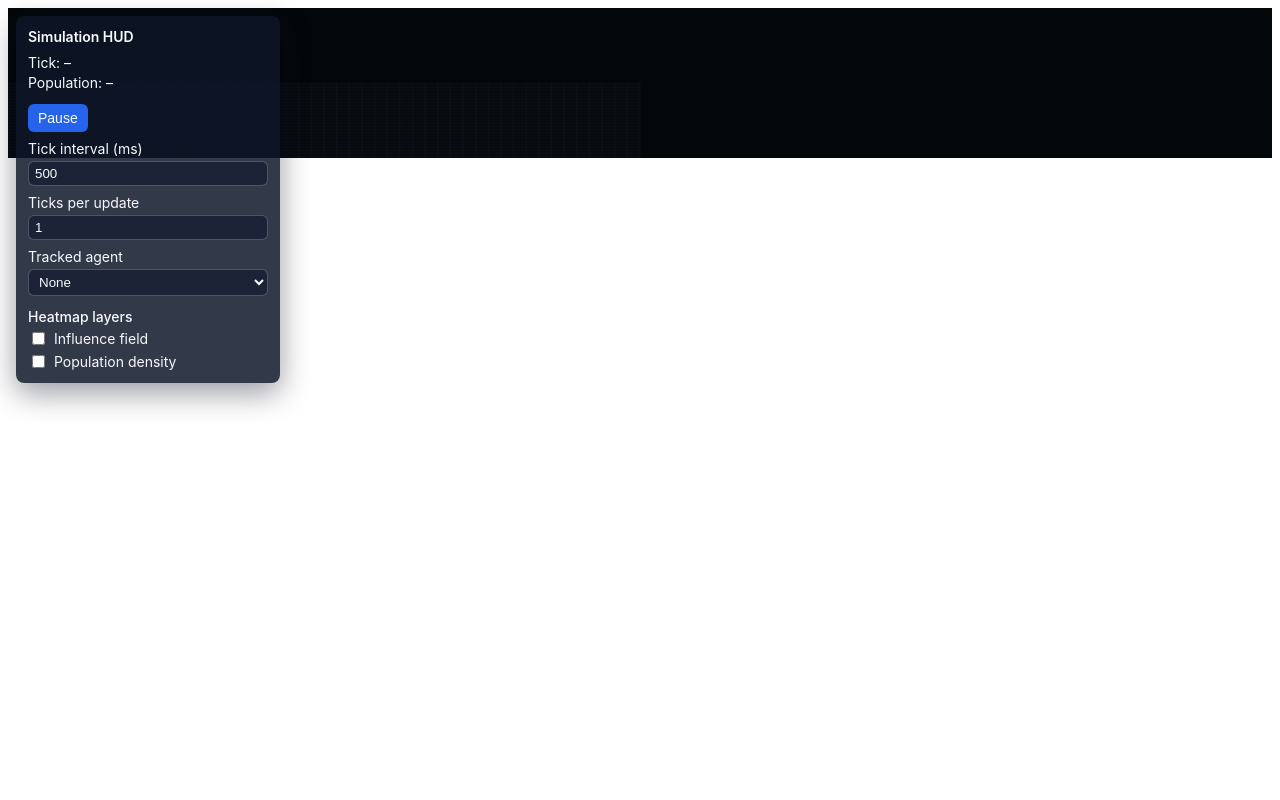
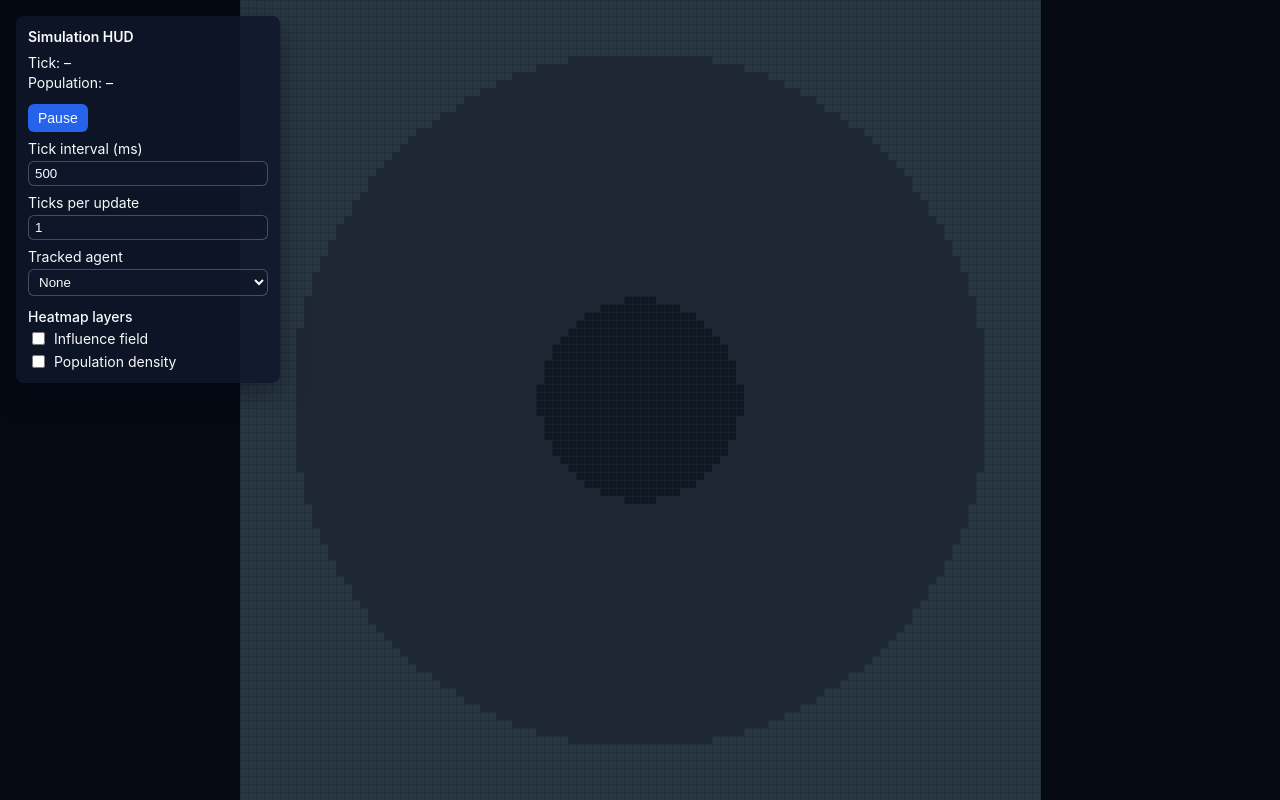
Before and after one commit to LericDax/Ethnosim, a website built with Vite: page node/index.html in a window 1280 px wide. Built offline with nearby package versions, Linux system fonts and the light colour scheme.

Commit message:
Replace 3D map scene with canvas MapView

```diff
--- a/node/src/main.js
+++ b/node/src/main.ts
@@ -1,4 +1,4 @@
-import { MapScene } from './scene/MapScene.js';
+import { MapView } from './scene/MapView.ts';
 import { HUD } from './ui/HUD.js';
 
 const container = document.getElementById('app');
@@ -6,34 +6,34 @@ if (!container) {
   throw new Error('Expected #app container element to exist.');
 }
 
-const scene = new MapScene({ container });
-scene.resizeToDisplay();
+const mapView = new MapView({ container });
 
 const worker = new Worker(new URL('./sim/sim.worker.ts', import.meta.url), {
   type: 'module',
 });
 
-const hud = new HUD({ scene, worker });
+const hud = new HUD({ scene: mapView, worker });
+
+let latestSnapshot = null;
 
 worker.addEventListener('message', (event) => {
   const message = event.data;
   if (!message) return;
   if (message.type === 'SNAPSHOT' || message?.snapshot?.type === 'SNAPSHOT') {
     const snapshot = message.snapshot ?? message;
-    scene.updateFromSnapshot(snapshot);
+    latestSnapshot = snapshot;
+    mapView.updateFromSnapshot(snapshot);
     hud.updateFromSnapshot(snapshot);
   }
 });
 
 worker.postMessage({ type: 'INIT', ticksPerUpdate: 1, intervalMs: 500 });
 
-function loop() {
-  requestAnimationFrame(loop);
-  scene.render();
+function handleResize() {
+  mapView.resizeToDisplay();
+  if (latestSnapshot) {
+    mapView.updateFromSnapshot(latestSnapshot);
+  }
 }
 
-loop();
-
-window.addEventListener('resize', () => {
-  scene.resizeToDisplay();
-});
+window.addEventListener('resize', handleResize);
--- /dev/null
+++ b/node/src/scene/MapView.ts
@@ -0,0 +1,437 @@
+const TERRAIN_COLORS: Record<string, string> = {
+  town: '#111821',
+  plains: '#1f2733',
+  plain: '#1f2733',
+  forest: '#283840',
+};
+
+const TERRAIN_ZONES: Array<{ type: keyof typeof TERRAIN_COLORS; radius: number }> = [
+  { type: 'town', radius: 0.18 },
+  { type: 'plains', radius: 0.62 },
+  { type: 'forest', radius: 1.0 },
+];
+
+const DEFAULT_WORLD_SIZE = 100;
+const MIN_TILE_SIZE = 4;
+const MAX_TILE_SIZE = 10;
+const BACKGROUND_COLOR = '#050a12';
+const GRID_COLOR = 'rgba(30, 41, 59, 0.45)';
+
+export type HeatmapLayer = 'influence' | 'density';
+
+export interface SnapshotWorld {
+  width?: number;
+  height?: number;
+  w?: number;
+  h?: number;
+}
+
+export interface Snapshot {
+  type?: string;
+  world?: SnapshotWorld;
+  stats?: Record<string, number>;
+}
+
+export interface MapViewOptions {
+  container: HTMLElement;
+}
+
+interface HeatmapVisibility {
+  influence: boolean;
+  density: boolean;
+}
+
+interface HeatmapAggregates {
+  authority?: number;
+  moodIntensities?: {
+    trust?: number;
+    fear?: number;
+    loyalty?: number;
+    resentment?: number;
+  };
+  density?: {
+    normalized?: number;
+    total?: number;
+  };
+}
+
+/**
+ * MapView renders the world terrain using a pixel-art inspired 2D canvas.
+ * It replaces the old Three.js renderer with a lightweight, raster approach
+ * that honours viewport resizing and snapshot-driven updates.
+ */
+export class MapView {
+  private readonly container: HTMLElement;
+
+  private readonly canvas: HTMLCanvasElement;
+
+  private readonly ctx: CanvasRenderingContext2D;
+
+  private worldWidth = DEFAULT_WORLD_SIZE;
+
+  private worldHeight = DEFAULT_WORLD_SIZE;
+
+  private tileSize = 8;
+
+  private offsetX = 0;
+
+  private offsetY = 0;
+
+  private devicePixelRatio = window.devicePixelRatio || 1;
+
+  private latestSnapshot: Snapshot | null = null;
+
+  private needsRedraw = true;
+
+  private rafHandle: number | null = null;
+
+  private terrainTiles: Array<keyof typeof TERRAIN_COLORS> = [];
+
+  private gridVisible = true;
+
+  private readonly heatmapVisibility: HeatmapVisibility = {
+    influence: false,
+    density: false,
+  };
+
+  private heatmapAggregates: HeatmapAggregates | null = null;
+
+  public selectedAgentId: string | null = null;
+
+  constructor({ container }: MapViewOptions) {
+    if (!container) {
+      throw new Error('MapView requires a host container element.');
+    }
+
+    this.container = container;
+    this.container.innerHTML = '';
+    Object.assign(this.container.style, {
+      position: 'fixed',
+      inset: '0',
+      overflow: 'hidden',
+      background: BACKGROUND_COLOR,
+    });
+
+    this.canvas = document.createElement('canvas');
+    this.canvas.className = 'map-canvas';
+    Object.assign(this.canvas.style, {
+      width: '100%',
+      height: '100%',
+      display: 'block',
+      imageRendering: 'pixelated',
+    });
+
+    const context = this.canvas.getContext('2d');
+    if (!context) {
+      throw new Error('Failed to acquire 2D rendering context for MapView.');
+    }
+
+    this.ctx = context;
+    this.container.appendChild(this.canvas);
+
+    this.generateTerrain();
+    this.resizeToDisplay();
+  }
+
+  /** Resize the canvas to match the viewport and schedule a redraw. */
+  resizeToDisplay() {
+    const width = this.container.clientWidth || window.innerWidth || this.worldWidth;
+    const height = this.container.clientHeight || window.innerHeight || this.worldHeight;
+
+    this.devicePixelRatio = window.devicePixelRatio || 1;
+    const displayWidth = Math.max(1, Math.floor(width));
+    const displayHeight = Math.max(1, Math.floor(height));
+
+    if (this.canvas.width !== displayWidth * this.devicePixelRatio || this.canvas.height !== displayHeight * this.devicePixelRatio) {
+      this.canvas.width = displayWidth * this.devicePixelRatio;
+      this.canvas.height = displayHeight * this.devicePixelRatio;
+    }
+
+    this.ctx.setTransform(this.devicePixelRatio, 0, 0, this.devicePixelRatio, 0, 0);
+
+    const maxTileWidth = displayWidth / this.worldWidth;
+    const maxTileHeight = displayHeight / this.worldHeight;
+    const computedTileSize = Math.floor(Math.min(maxTileWidth, maxTileHeight));
+    const safeTileSize = Math.max(
+      MIN_TILE_SIZE,
+      Math.min(MAX_TILE_SIZE, computedTileSize || this.tileSize || 8),
+    );
+
+    this.tileSize = safeTileSize;
+    const mapPixelWidth = this.worldWidth * this.tileSize;
+    const mapPixelHeight = this.worldHeight * this.tileSize;
+
+    this.offsetX = Math.floor((displayWidth - mapPixelWidth) / 2);
+    this.offsetY = Math.floor((displayHeight - mapPixelHeight) / 2);
+
+    this.needsRedraw = true;
+    this.requestDraw();
+  }
+
+  /** Persist the latest snapshot and redraw if necessary. */
+  updateFromSnapshot(snapshot: Snapshot | null | undefined) {
+    if (!snapshot || snapshot.type !== 'SNAPSHOT') {
+      return;
+    }
+
+    this.latestSnapshot = snapshot;
+
+    const worldWidth = this.extractDimension(snapshot.world?.width, snapshot.world?.w);
+    const worldHeight = this.extractDimension(snapshot.world?.height, snapshot.world?.h);
+
+    let worldChanged = false;
+    if (worldWidth && worldWidth !== this.worldWidth) {
+      this.worldWidth = worldWidth;
+      worldChanged = true;
+    }
+    if (worldHeight && worldHeight !== this.worldHeight) {
+      this.worldHeight = worldHeight;
+      worldChanged = true;
+    }
+
+    if (worldChanged) {
+      this.generateTerrain();
+      this.resizeToDisplay();
+    } else {
+      this.needsRedraw = true;
+      this.requestDraw();
+    }
+
+    this.updateHeatmapAggregates(snapshot);
+  }
+
+  /** Enable or disable the pixel grid overlay. */
+  setGridVisible(visible: boolean) {
+    const next = Boolean(visible);
+    if (this.gridVisible === next) return;
+    this.gridVisible = next;
+    this.needsRedraw = true;
+    this.requestDraw();
+  }
+
+  /** Query whether the pixel grid is currently drawn. */
+  isGridVisible() {
+    return this.gridVisible;
+  }
+
+  /** Forward compatibility with HUD agent selection controls. */
+  setSelectedAgent(agentId: string | null) {
+    this.selectedAgentId = agentId ?? null;
+  }
+
+  /** Update aggregated heatmap stats and schedule redraw. */
+  setHeatmapAggregates(stats: HeatmapAggregates | null | undefined) {
+    this.heatmapAggregates = stats ?? null;
+    this.needsRedraw = true;
+    this.requestDraw();
+  }
+
+  /** Hook for HUD toggles controlling overlay visibility. */
+  setHeatmapLayerEnabled(layer: HeatmapLayer, enabled: boolean) {
+    if (!(layer in this.heatmapVisibility)) return;
+    const next = Boolean(enabled);
+    if (this.heatmapVisibility[layer] === next) return;
+    this.heatmapVisibility[layer] = next;
+    this.needsRedraw = true;
+    this.requestDraw();
+  }
+
+  isHeatmapLayerEnabled(layer: HeatmapLayer) {
+    return this.heatmapVisibility[layer] ?? false;
+  }
+
+  private extractDimension(primary?: number, fallback?: number) {
+    const value = typeof primary === 'number' ? primary : typeof fallback === 'number' ? fallback : null;
+    if (value == null || !Number.isFinite(value)) {
+      return null;
+    }
+    const rounded = Math.max(1, Math.floor(value));
+    return rounded;
+  }
+
+  private requestDraw() {
+    if (!this.needsRedraw) return;
+    if (this.rafHandle != null) return;
+    this.rafHandle = requestAnimationFrame(() => {
+      this.rafHandle = null;
+      if (!this.needsRedraw) return;
+      this.draw();
+      this.needsRedraw = false;
+    });
+  }
+
+  private draw() {
+    const width = this.canvas.width / this.devicePixelRatio;
+    const height = this.canvas.height / this.devicePixelRatio;
+
+    this.ctx.save();
+    this.ctx.setTransform(this.devicePixelRatio, 0, 0, this.devicePixelRatio, 0, 0);
+    this.ctx.clearRect(0, 0, width, height);
+    this.ctx.fillStyle = BACKGROUND_COLOR;
+    this.ctx.fillRect(0, 0, width, height);
+
+    this.drawTerrain();
+    this.drawHeatmapOverlays();
+    if (this.gridVisible) {
+      this.drawGridLines();
+    }
+    this.ctx.restore();
+  }
+
+  private drawTerrain() {
+    const ctx = this.ctx;
+    const mapWidth = this.worldWidth;
+    const mapHeight = this.worldHeight;
+    const tileSize = this.tileSize;
+
+    for (let y = 0; y < mapHeight; y += 1) {
+      for (let x = 0; x < mapWidth; x += 1) {
+        const index = y * mapWidth + x;
+        const terrain = this.terrainTiles[index] ?? 'forest';
+        const color = TERRAIN_COLORS[terrain] ?? TERRAIN_COLORS.forest;
+        ctx.fillStyle = color;
+        const px = this.offsetX + x * tileSize;
+        const py = this.offsetY + y * tileSize;
+        ctx.fillRect(px, py, tileSize + 1, tileSize + 1);
+      }
+    }
+  }
+
+  private drawGridLines() {
+    const ctx = this.ctx;
+    ctx.strokeStyle = GRID_COLOR;
+    ctx.lineWidth = 1;
+    ctx.beginPath();
+
+    const mapWidth = this.worldWidth;
+    const mapHeight = this.worldHeight;
+    const tileSize = this.tileSize;
+    const right = this.offsetX + mapWidth * tileSize;
+    const bottom = this.offsetY + mapHeight * tileSize;
+
+    for (let x = 0; x <= mapWidth; x += 1) {
+      const px = this.offsetX + x * tileSize + 0.5;
+      ctx.moveTo(px, this.offsetY);
+      ctx.lineTo(px, bottom);
+    }
+
+    for (let y = 0; y <= mapHeight; y += 1) {
+      const py = this.offsetY + y * tileSize + 0.5;
+      ctx.moveTo(this.offsetX, py);
+      ctx.lineTo(right, py);
+    }
+
+    ctx.stroke();
+  }
+
+  private drawHeatmapOverlays() {
+    if (!this.heatmapAggregates) return;
+
+    if (this.heatmapVisibility.influence) {
+      const authority = this.clamp01(this.heatmapAggregates.authority ?? 0);
+      const mood = this.heatmapAggregates.moodIntensities ?? {};
+      const trust = this.clamp01(mood.trust ?? 0);
+      const fear = this.clamp01(mood.fear ?? 0);
+      const loyalty = this.clamp01(mood.loyalty ?? 0);
+      const resentment = this.clamp01(mood.resentment ?? 0);
+      const intensity = Math.max(authority, trust, fear, loyalty, resentment);
+      if (intensity > 0) {
+        const overlayAlpha = 0.2 + intensity * 0.3;
+        this.ctx.fillStyle = `rgba(56, 189, 248, ${overlayAlpha.toFixed(3)})`;
+        this.ctx.fillRect(
+          this.offsetX,
+          this.offsetY,
+          this.worldWidth * this.tileSize,
+          this.worldHeight * this.tileSize,
+        );
+      }
+    }
+
+    if (this.heatmapVisibility.density) {
+      const normalized = this.clamp01(this.heatmapAggregates.density?.normalized ?? 0);
+      if (normalized > 0) {
+        const overlayAlpha = 0.15 + normalized * 0.35;
+        this.ctx.fillStyle = `rgba(248, 113, 113, ${overlayAlpha.toFixed(3)})`;
+        this.ctx.fillRect(
+          this.offsetX,
+          this.offsetY,
+          this.worldWidth * this.tileSize,
+          this.worldHeight * this.tileSize,
+        );
+      }
+    }
+  }
+
+  private clamp01(value: number) {
+    if (!Number.isFinite(value)) return 0;
+    if (value <= 0) return 0;
+    if (value >= 1) return 1;
+    return value;
+  }
+
+  private generateTerrain() {
+    const tiles: Array<keyof typeof TERRAIN_COLORS> = new Array(this.worldWidth * this.worldHeight);
+    const centerX = (this.worldWidth - 1) / 2;
+    const centerY = (this.worldHeight - 1) / 2;
+    const maxRadius = Math.hypot(centerX, centerY) || 1;
+
+    for (let y = 0; y < this.worldHeight; y += 1) {
+      for (let x = 0; x < this.worldWidth; x += 1) {
+        const dx = x - centerX;
+        const dy = y - centerY;
+        const distance = Math.hypot(dx, dy) / maxRadius;
+        tiles[y * this.worldWidth + x] = this.classifyTerrain(distance);
+      }
+    }
+
+    this.terrainTiles = tiles;
+    this.needsRedraw = true;
+    this.requestDraw();
+  }
+
+  private classifyTerrain(distanceRatio: number): keyof typeof TERRAIN_COLORS {
+    for (const zone of TERRAIN_ZONES) {
+      if (distanceRatio <= zone.radius) {
+        return zone.type;
+      }
+    }
+    return 'forest';
+  }
+
+  private updateHeatmapAggregates(snapshot: Snapshot) {
+    const counts = snapshot.stats ?? {};
+    const baby = counts.baby ?? 0;
+    const child = counts.child ?? 0;
+    const teen = counts.teen ?? 0;
+    const adult = counts.adult ?? 0;
+    const total = baby + child + teen + adult;
+
+    const totalSafe = total > 0 ? total : 1;
+    const area = Math.max(1, this.worldWidth * this.worldHeight);
+
+    const authority = total > 0 ? adult / totalSafe : 0;
+    const trust = total > 0 ? child / totalSafe : 0;
+    const fear = total > 0 ? teen / totalSafe : 0;
+    const loyalty = total > 0 ? Math.min(1, adult / totalSafe + teen / (totalSafe * 2)) : 0;
+    const resentment = total > 0 ? Math.min(1, (teen / totalSafe) * 0.6 + (baby / totalSafe) * 0.2) : 0;
+
+    const rawDensity = total / area;
+    const normalizedDensity = Math.min(1, rawDensity * 10);
+
+    const aggregates: HeatmapAggregates = {
+      authority,
+      moodIntensities: {
+        trust,
+        fear,
+        loyalty,
+        resentment,
+      },
+      density: {
+        normalized: normalizedDensity,
+        total,
+      },
+    };
+
+    this.setHeatmapAggregates(aggregates);
+  }
+}
```
Also changed, not shown: node/index.html (+1 -1 lines).
